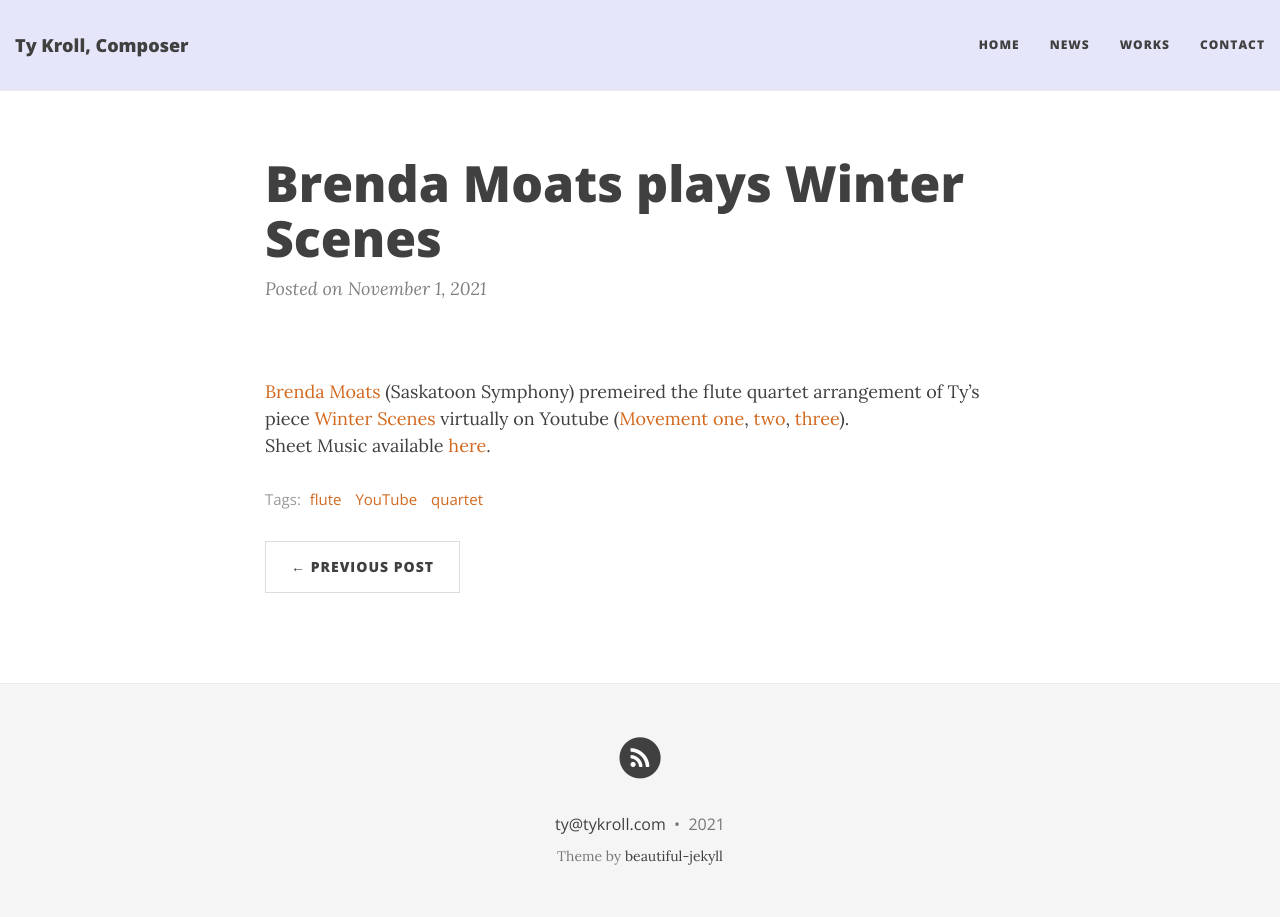
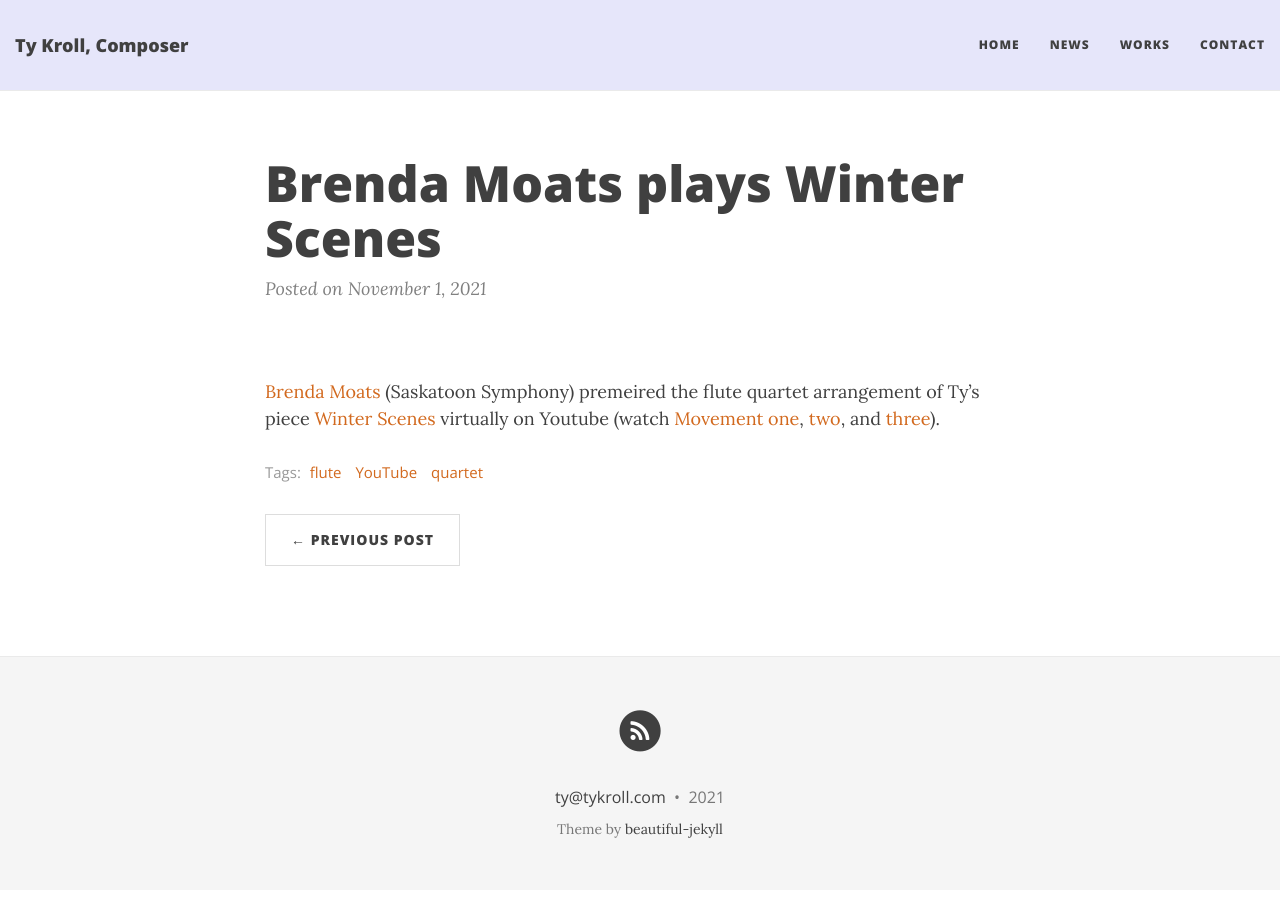
Before and after one commit to ctrueden/tykroll.com, a Jekyll site: the page built from _posts/2021-11-01-Brenda-Moats-Plays-Winter-Scenes.md, in a window 1280 px wide. Built offline with Jekyll 4.4.1, drawn with Linux system fonts in a browser that asks for light colours; nearby versions of some CDN libraries.

Commit message:
Update 2021-11-01-Brenda-Moats-Plays-Winter-Scenes.md

```diff
--- a/_posts/2021-11-01-Brenda-Moats-Plays-Winter-Scenes.md
+++ b/_posts/2021-11-01-Brenda-Moats-Plays-Winter-Scenes.md
@@ -4,5 +4,4 @@ title: "Brenda Moats plays Winter Scenes"
 tags: [flute, YouTube, quartet]
 ---
 
-<br>[Brenda Moats](https://www.youtube.com/channel/UCiKCBYgDEipWcemCmlzn0cQ) (Saskatoon Symphony) premeired the flute quartet arrangement of Ty's piece [Winter Scenes](https://www.musicnotes.com/sheetmusic/mtd.asp?ppn=MN0245038) virtually on Youtube ([Movement one](https://www.youtube.com/watch?v=mofdqOf49NE), [two](https://www.youtube.com/watch?v=0GxHESBiWt8), [three](https://www.youtube.com/watch?v=4UVpBqKagzs)).
-<br>Sheet Music available [here](https://www.musicnotes.com/sheetmusic/mtd.asp?ppn=MN0245038).
+<br>[Brenda Moats](https://www.youtube.com/channel/UCiKCBYgDEipWcemCmlzn0cQ) (Saskatoon Symphony) premeired the flute quartet arrangement of Ty's piece [Winter Scenes](https://www.musicnotes.com/sheetmusic/mtd.asp?ppn=MN0245038) virtually on Youtube (watch [Movement one](https://www.youtube.com/watch?v=mofdqOf49NE), [two](https://www.youtube.com/watch?v=0GxHESBiWt8), and [three](https://www.youtube.com/watch?v=4UVpBqKagzs)).
```
